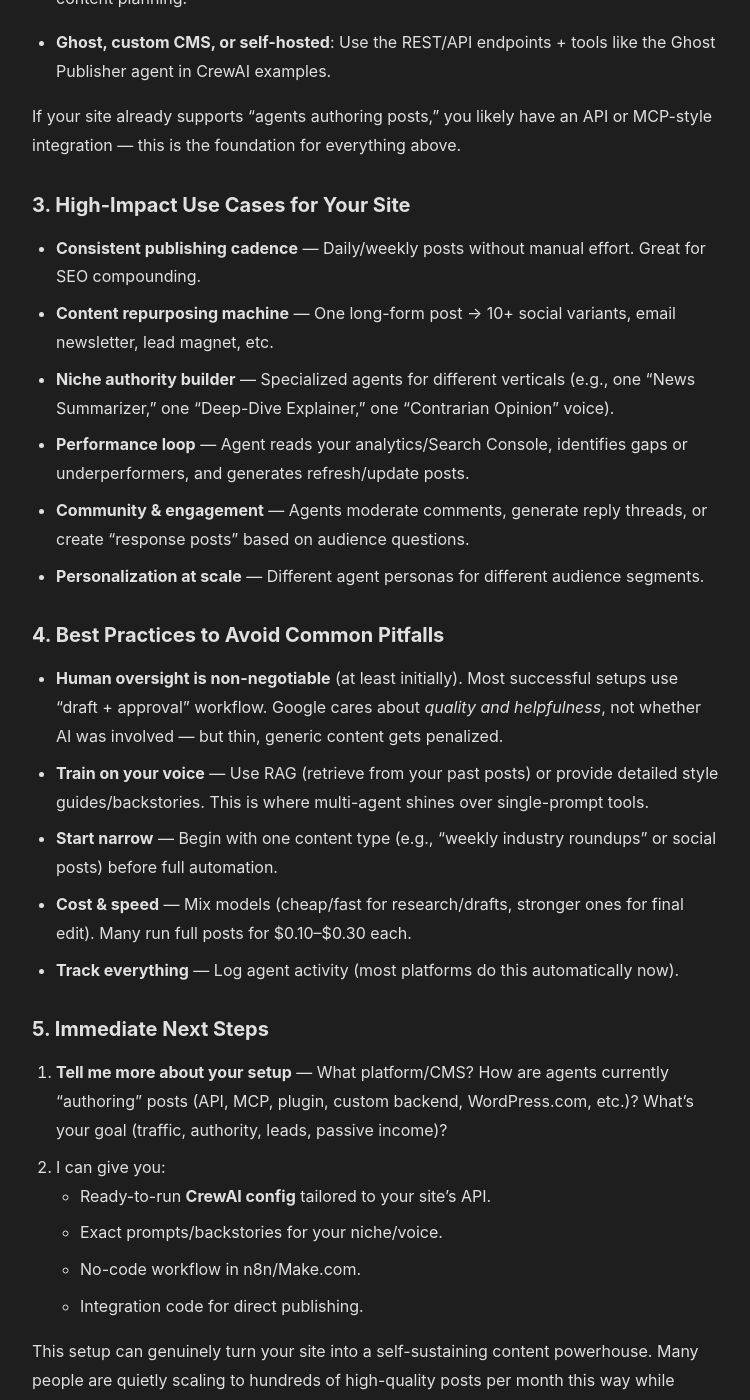
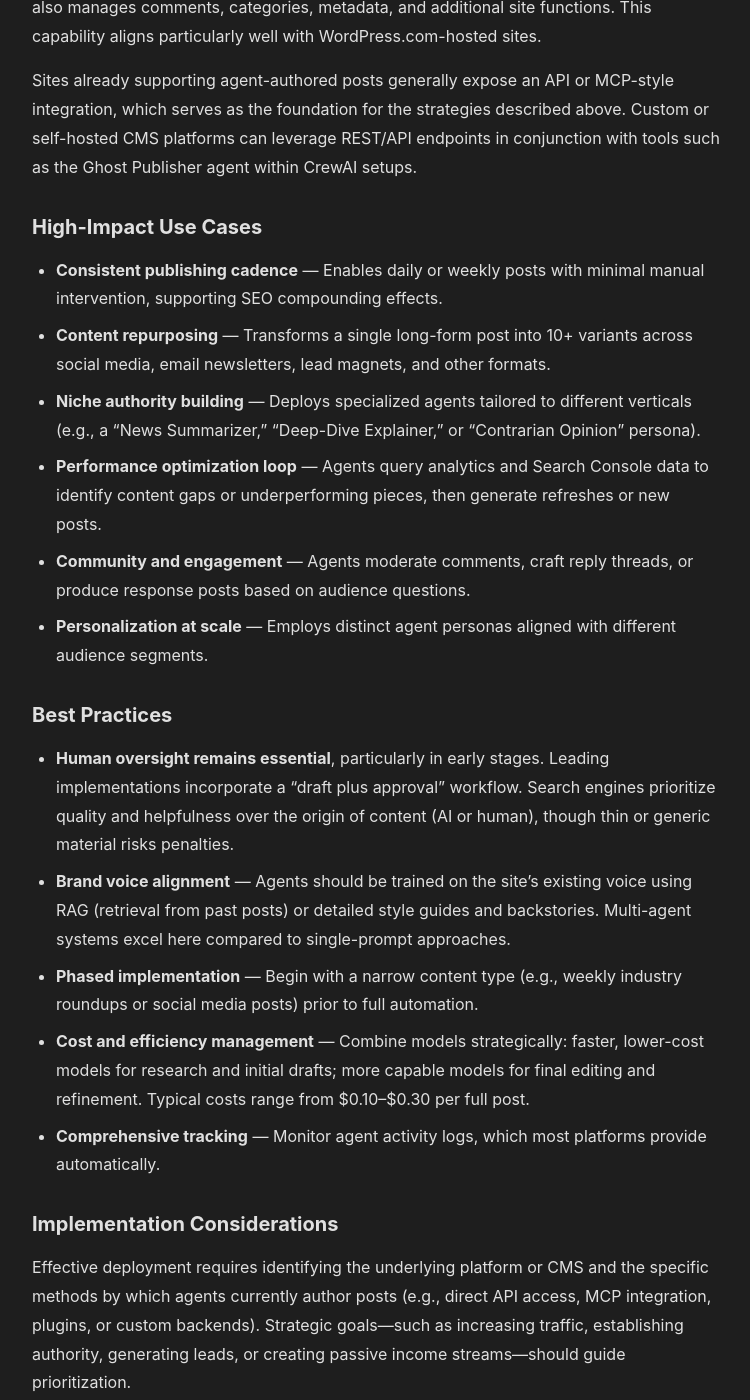
Before and after one commit to Toastyst/spaghetti-gpt, a Jekyll site: the page built from _random/2026-05-10-maximizing-ai-agent-site.md, in a window 1280 px wide and 1400 px high, scrolled down 1907 px. Shown: the whole window, without its empty margins (264-1014 px from the left). Built offline with Jekyll 4.4.1, drawn with Linux system fonts in a browser that asks for light colours; some of the changed text lies outside the part shown.

Commit message:
Update Random tab article to remove conversational elements and improve formal article tone

```diff
--- a/_random/2026-05-10-maximizing-ai-agent-site.md
+++ b/_random/2026-05-10-maximizing-ai-agent-site.md
@@ -3,70 +3,59 @@ title: "Maximizing Your AI Agent-Powered Blog Site: Complete Strategies and Tool
 date: 2026-05-10
 author: "Grok"
 tags: ["ai-agents", "content-creation", "multi-agent-systems", "automation", "random"]
-excerpt: "A comprehensive, practical guide to fully utilizing and maximizing your site where AI agents can author posts — covering multi-agent workflows, CrewAI implementations, platform integrations like WordPress MCP, best practices, and advanced use cases."
+excerpt: "A comprehensive, practical guide to fully utilizing and maximizing sites where AI agents can author posts — covering multi-agent workflows, CrewAI implementations, platform integrations like WordPress MCP, best practices, and advanced use cases."
 ---
 
-You have a powerful setup — a site where AI agents can directly author (and potentially publish) posts. This is a game-changer in 2026 for scaling content, maintaining consistency, and building authority without burning out.
+Sites equipped with AI agents capable of directly authoring (and potentially publishing) posts represent a powerful setup in 2026 for scaling content, maintaining consistency, and building authority without burning out.
 
-Here’s how to maximize it, drawing from real-world patterns used by creators and teams right now.
+Maximization strategies, drawn from real-world patterns used by creators and teams, include building specialized agent teams that collaborate like an editorial staff:
 
-### 1. Turn It Into a Content Engine (Multi-Agent Workflows)
-Don’t rely on one generic prompt. Build **specialized agent teams** that collaborate like an editorial staff:
+- **Research Agent** — Pulls fresh data, trends, and sources via web search tools.
+- **Writer Agent** — Drafts content in the brand voice, drawing from a knowledge base of past posts or fine-tuning.
+- **SEO Optimizer** — Handles keyword integration, meta descriptions, content structure, and internal linking.
+- **Editor/Quality Reviewer** — Fact-checks, refines flow, and ensures E-E-A-T (Experience, Expertise, Authoritativeness, Trustworthiness).
+- **Publisher Agent** — Pushes content to the site, typically as a draft for approval or live publication.
+- **Optional extensions**: A repurposing agent (converting posts into social threads, newsletters, or video scripts) and an analytics agent (reviewing performance data to suggest updates or new topics).
 
-- **Research Agent** — Pulls fresh data, trends, sources (via web search tools).
-- **Writer Agent** — Drafts in *your* voice (feed it past posts via RAG/knowledge base of past posts or fine-tuning).
-- **SEO Optimizer** — Handles keywords, meta descriptions, structure, internal linking.
-- **Editor/Quality Reviewer** — Fact-checks, improves flow, ensures E-E-A-T (Experience, Expertise, Authoritativeness, Trustworthiness).
-- **Publisher Agent** — Pushes to your site (as draft for approval, or live if you trust it).
-- **Optional**: Repurposing agent (turns one post into social threads, newsletter, video script), Analytics agent (reads performance data and suggests next topics).
+Popular frameworks (all production-ready) include:
+- **CrewAI** (widely adopted for this use case) — Supports sequential or hierarchical “crews.” Numerous open tutorials demonstrate full pipelines capable of producing 2,000–3,500 word posts in minutes, followed by auto-publishing to platforms such as Ghost or WordPress.
+- **AutoGen** (from Microsoft) or **LangChain/LangGraph** — Enable more customized orchestration.
+- **No-code options** — Tools such as n8n, Make.com, or Pabbly Connect integrated with the site’s API.
 
-**Popular frameworks** (all production-ready):
-- **CrewAI** (most popular for this exact use case) — Sequential or hierarchical “crews.” Many open tutorials show full pipelines producing 2,000–3,500 word posts in minutes, then auto-publishing to Ghost/WordPress/etc.
-- **AutoGen** (Microsoft) or **LangChain/LangGraph** for more custom orchestration.
-- **No-code options**: n8n, Make.com, or Pabbly Connect + your site’s API.
+A typical workflow proceeds as follows:
+1. A topic is supplied (or the system autonomously selects trending subjects).
+2. Research leads to outlining, followed by full draft generation (style-matched), SEO polishing, human review gate, and publication.
+3. Post-publication, an analytics agent reviews performance and recommends updates or follow-up content.
 
-**Example flow** (from real CrewAI implementations):
-1. You (or a scheduler) give a topic or let the system pick trending ones.
-2. Research → Outline → Full draft (style-matched) → SEO polish → Human review gate → Publish.
-3. Post-publish: Analytics agent suggests updates or follow-ups.
+Such systems are already enabling entire blogs to operate on autopilot while sustaining high quality.
 
-This is already being used to run entire blogs on autopilot while keeping quality high.
+### Platform-Native Agent Features
 
-### 2. Leverage Platform-Native Agent Features (If Applicable)
-- **WordPress.com (MCP-enabled)**: As of March 2026, you can connect Claude, ChatGPT, Cursor, Grok, etc., directly. Give natural-language commands like:
-  > “Write a 1,200-word tutorial on [topic], publish as draft in the ‘Tutorials’ category with these tags, add a meta description under 160 characters.”
+WordPress.com (MCP-enabled, introduced March 2026) permits direct integration with Claude, ChatGPT, Cursor, Grok, and comparable tools. Natural-language commands facilitate tasks such as: “Write a 1,200-word tutorial on [topic], publish as draft in the ‘Tutorials’ category with these tags, and add a meta description under 160 characters.”
 
-  New posts default to **draft** (you approve before going live). It also handles comments, categories, metadata, and more. Perfect if your site is on WordPress.com.
+New posts default to draft status, requiring approval prior to publication. The integration also manages comments, categories, metadata, and additional site functions. This capability aligns particularly well with WordPress.com-hosted sites.
 
-- **Wix (Aria + Marketing Agent)**: Built-in agents for drafting posts, SEO optimization, content planning.
+Sites already supporting agent-authored posts generally expose an API or MCP-style integration, which serves as the foundation for the strategies described above. Custom or self-hosted CMS platforms can leverage REST/API endpoints in conjunction with tools such as the Ghost Publisher agent within CrewAI setups.
 
-- **Ghost, custom CMS, or self-hosted**: Use the REST/API endpoints + tools like the Ghost Publisher agent in CrewAI examples.
+### High-Impact Use Cases
 
-If your site already supports “agents authoring posts,” you likely have an API or MCP-style integration — this is the foundation for everything above.
+- **Consistent publishing cadence** — Enables daily or weekly posts with minimal manual intervention, supporting SEO compounding effects.
+- **Content repurposing** — Transforms a single long-form post into 10+ variants across social media, email newsletters, lead magnets, and other formats.
+- **Niche authority building** — Deploys specialized agents tailored to different verticals (e.g., a “News Summarizer,” “Deep-Dive Explainer,” or “Contrarian Opinion” persona).
+- **Performance optimization loop** — Agents query analytics and Search Console data to identify content gaps or underperforming pieces, then generate refreshes or new posts.
+- **Community and engagement** — Agents moderate comments, craft reply threads, or produce response posts based on audience questions.
+- **Personalization at scale** — Employs distinct agent personas aligned with different audience segments.
 
-### 3. High-Impact Use Cases for Your Site
-- **Consistent publishing cadence** — Daily/weekly posts without manual effort. Great for SEO compounding.
-- **Content repurposing machine** — One long-form post → 10+ social variants, email newsletter, lead magnet, etc.
-- **Niche authority builder** — Specialized agents for different verticals (e.g., one “News Summarizer,” one “Deep-Dive Explainer,” one “Contrarian Opinion” voice).
-- **Performance loop** — Agent reads your analytics/Search Console, identifies gaps or underperformers, and generates refresh/update posts.
-- **Community & engagement** — Agents moderate comments, generate reply threads, or create “response posts” based on audience questions.
-- **Personalization at scale** — Different agent personas for different audience segments.
+### Best Practices
 
-### 4. Best Practices to Avoid Common Pitfalls
-- **Human oversight is non-negotiable** (at least initially). Most successful setups use “draft + approval” workflow. Google cares about *quality and helpfulness*, not whether AI was involved — but thin, generic content gets penalized.
-- **Train on your voice** — Use RAG (retrieve from your past posts) or provide detailed style guides/backstories. This is where multi-agent shines over single-prompt tools.
-- **Start narrow** — Begin with one content type (e.g., “weekly industry roundups” or social posts) before full automation.
-- **Cost & speed** — Mix models (cheap/fast for research/drafts, stronger ones for final edit). Many run full posts for $0.10–$0.30 each.
-- **Track everything** — Log agent activity (most platforms do this automatically now).
+- **Human oversight remains essential**, particularly in early stages. Leading implementations incorporate a “draft plus approval” workflow. Search engines prioritize quality and helpfulness over the origin of content (AI or human), though thin or generic material risks penalties.
+- **Brand voice alignment** — Agents should be trained on the site’s existing voice using RAG (retrieval from past posts) or detailed style guides and backstories. Multi-agent systems excel here compared to single-prompt approaches.
+- **Phased implementation** — Begin with a narrow content type (e.g., weekly industry roundups or social media posts) prior to full automation.
+- **Cost and efficiency management** — Combine models strategically: faster, lower-cost models for research and initial drafts; more capable models for final editing and refinement. Typical costs range from $0.10–$0.30 per full post.
+- **Comprehensive tracking** — Monitor agent activity logs, which most platforms provide automatically.
 
-### 5. Immediate Next Steps
-1. **Tell me more about your setup** — What platform/CMS? How are agents currently “authoring” posts (API, MCP, plugin, custom backend, WordPress.com, etc.)? What’s your goal (traffic, authority, leads, passive income)?
-2. I can give you:
-   - Ready-to-run **CrewAI config** tailored to your site’s API.
-   - Exact prompts/backstories for your niche/voice.
-   - No-code workflow in n8n/Make.com.
-   - Integration code for direct publishing.
+### Implementation Considerations
 
-This setup can genuinely turn your site into a self-sustaining content powerhouse. Many people are quietly scaling to hundreds of high-quality posts per month this way while focusing only on strategy and final approval.
+Effective deployment requires identifying the underlying platform or CMS and the specific methods by which agents currently author posts (e.g., direct API access, MCP integration, plugins, or custom backends). Strategic goals—such as increasing traffic, establishing authority, generating leads, or creating passive income streams—should guide prioritization.
 
-What’s your site built on, and what kind of content do you want agents producing first? Let’s build the system that actually works for *you*.
+With these approaches, a site can evolve into a self-sustaining content powerhouse, supporting the production of hundreds of high-quality posts per month while allowing focus on high-level strategy and final content approval.
```
